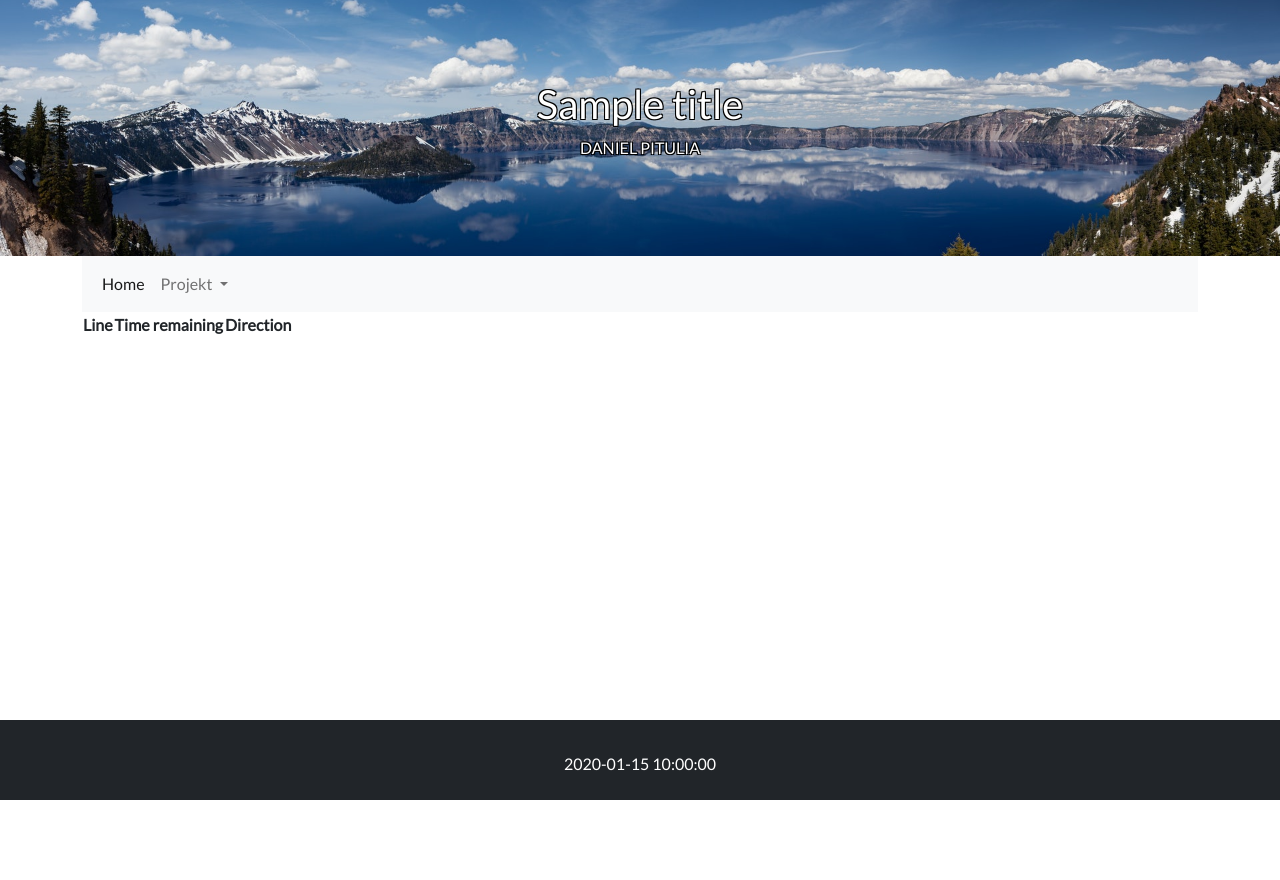
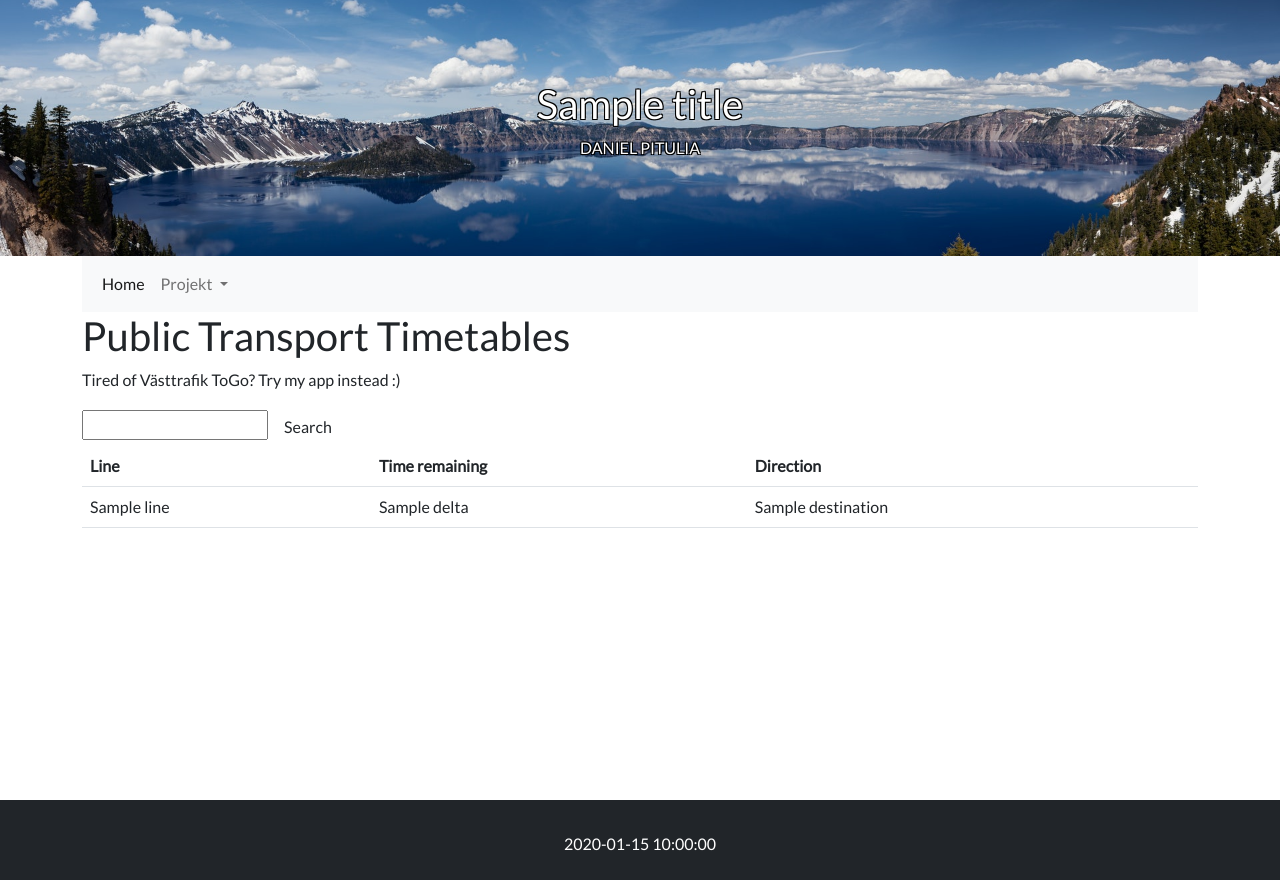
Before and after one commit to danielpitulia/Flask_portfolio_website, a Flask app: template app/templates/publictransport.html in a window 1280 px wide. Before the commit the page ends 800 px from the top, so only its background shows below. Run offline with Flask 2, Linux system fonts and the light colour scheme; the template is opened without the code that fills it: most values are stand-ins (such as "Sample title", 1, 10 or a date in 2020); lists and menus that the app fills with data are empty; some libraries are stand-ins or nearby versions; some web fonts are replaced.

Commit message:
some small improvements

```diff
--- a/app/routes.py
+++ b/app/routes.py
@@ -3,7 +3,7 @@ from flask import render_template, url_for
 import datetime
 from publictransport import get_timetables
 
-
+date = datetime.datetime.now().strftime("%c")
 
 @app.route('/index')
 @app.route('/')
@@ -12,7 +12,7 @@ def index():
 
 @app.route('/publictransport')
 def publictransport():
-	date = datetime.datetime.now().strftime("%c")
+
 	departures_zip = get_timetables("Rävekärr")
 	return render_template('publictransport.html', title='TIMETABLE APP', date=date, departures_zip=departures_zip)
 
--- a/app/static/css/styles.css
+++ b/app/static/css/styles.css
@@ -9,10 +9,11 @@ body{
 
 #content-above-footer{
       min-height: 100vh;
+      margin-bottom: 5rem;
  }
 
 #footer{
-     position: absolute;
+     margin-top: -5rem;
      bottom: 0;
      height: 5rem;
      width: 100%;
--- a/app/templates/publictransport.html
+++ b/app/templates/publictransport.html
@@ -2,21 +2,27 @@
 
 {% block content %}
 
-{% set departures_zip = get_timetables("Rävekekärr") %}
 <div class="container">
-<table>
+<h1>Public Transport Timetables</h1>
+<p>Tired of Västtrafik ToGo? Try my app instead :)</p>
+<input type="text"></input>
+<button class="btn">Search</button>
+
+<table class="table">
      <tr>
-          <th><p>Line</p></th>
-          <th><p>Time remaining</p></th>
-          <th><p>Direction</p></th>
+          <th scope="col">Line</th>
+          <th scope="col">Time remaining</th>
+          <th scope="col">Direction</th>
      </tr>
-     {% for line, delta, destination in departures_zip %}
-     <tr>
-          <td><li>{{line}}</li></td>
-          <td><li>{{delta}}</li></td>
-          <td><li>{{destination}}</li></td>
-     </tr>
-     {% endfor %}
+     <tbody>
+          {% for line, delta, destination in departures_zip %}
+          <tr>
+               <td>{{line}}</td>
+               <td>{{delta}}</td>
+               <td>{{destination}}</td>
+          </tr>
+          {% endfor %}
+     </tbody>
 </table>
 </div>
 {% endblock %}
```
